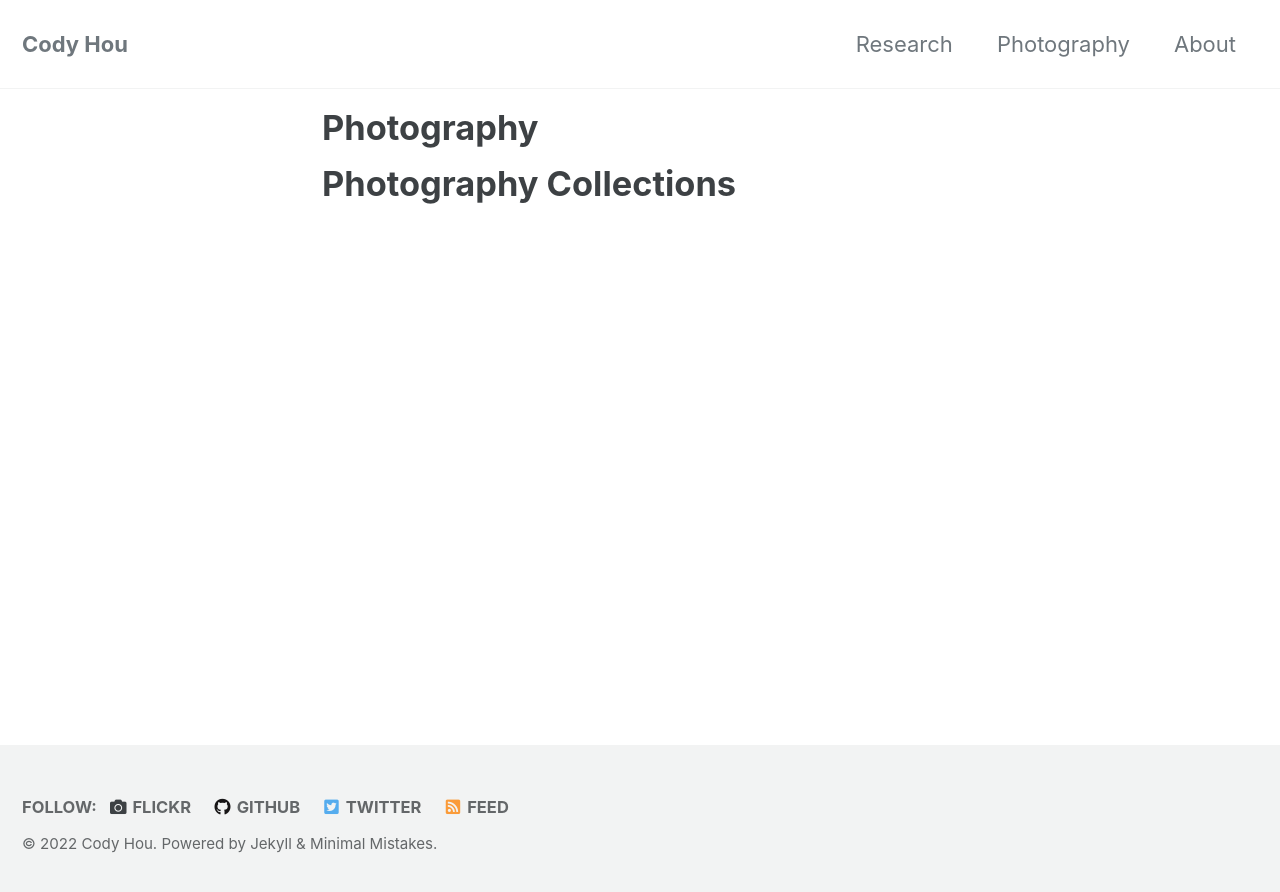
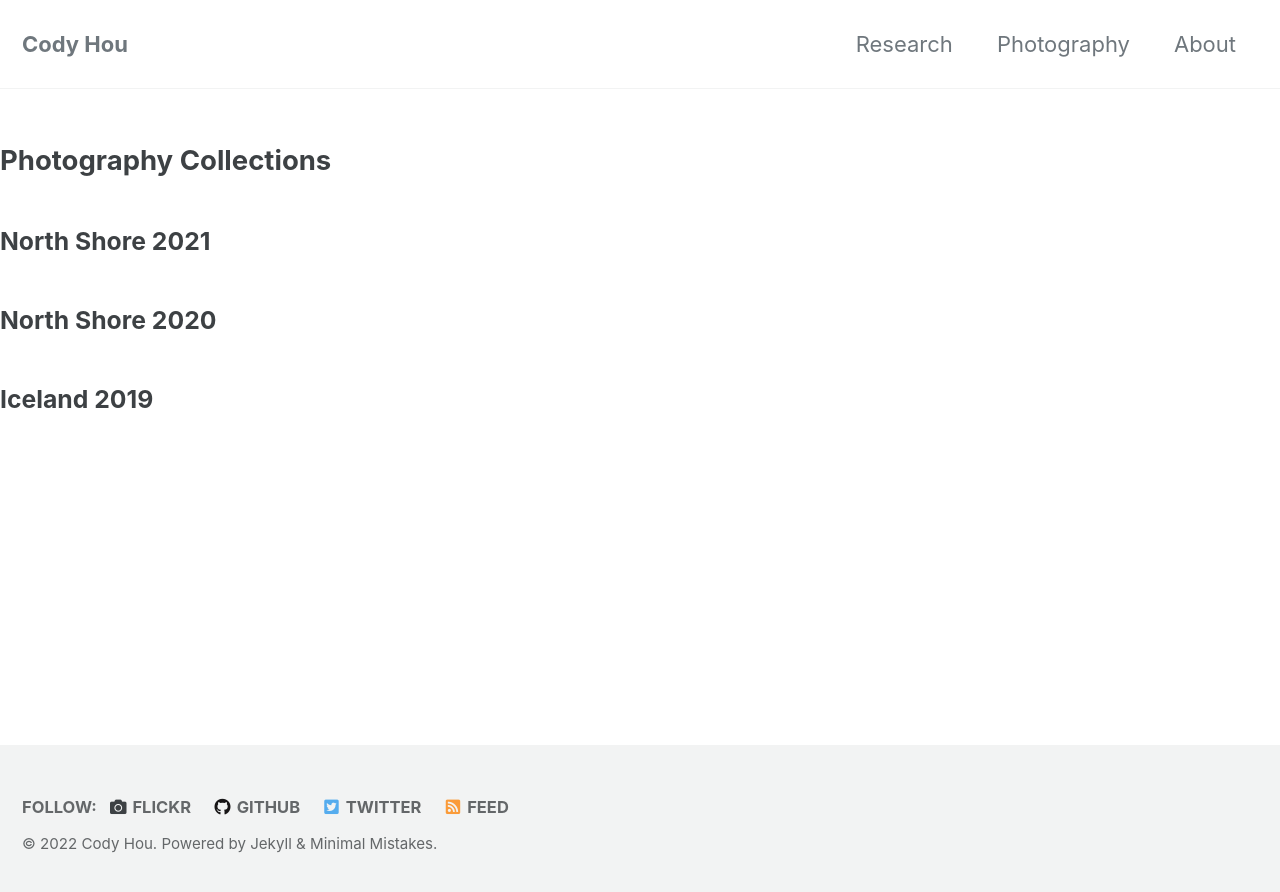
Before and after one commit to cody-hou/cody-hou.github.io, a Jekyll site: the page built from _pages/photography.md, in a window 1280 px wide. Shown: the top 892 px of the page. Built offline with Jekyll 4.4.1, drawn with Linux system fonts in a browser that asks for light colours; cached includes are drawn as plain includes; our own code applies the rules of GitHub Pages for plain Markdown files.

Commit message:
Update pages

```diff
--- a/_config.yml
+++ b/_config.yml
@@ -107,7 +107,7 @@ author:
   name             : "Cody Hou"
   avatar           : "/assets/images/bio-photo.jpg"
   bio              : "MS2 @ University of Minnesota. Sarnoff Fellow @ Broad Institute. Photographer, hiker, computer enthusiast."
-  location         : "Cambridge, Massachusetts, USA"
+  location         : "Cambridge, Massachusetts"
   email            :
   links:
     - label: "CV"
--- a/_pages/photography.md
+++ b/_pages/photography.md
@@ -1,7 +1,12 @@
 ---
 title: "Photography"
-layout: single
 permalink: /photography/
 ---
 
-# Photography Collections
+## Photography Collections
+
+### North Shore 2021
+
+### North Shore 2020
+
+### Iceland 2019
```
Also changed, not shown: _pages/about.md (+0 -1 lines), _pages/research.md (+2 -3 lines).
